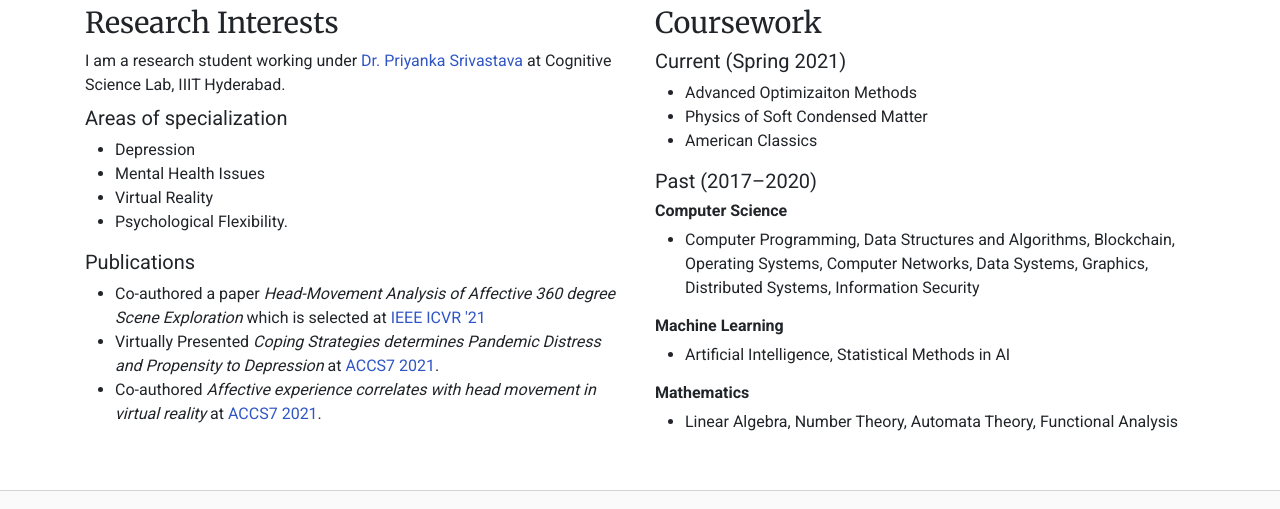
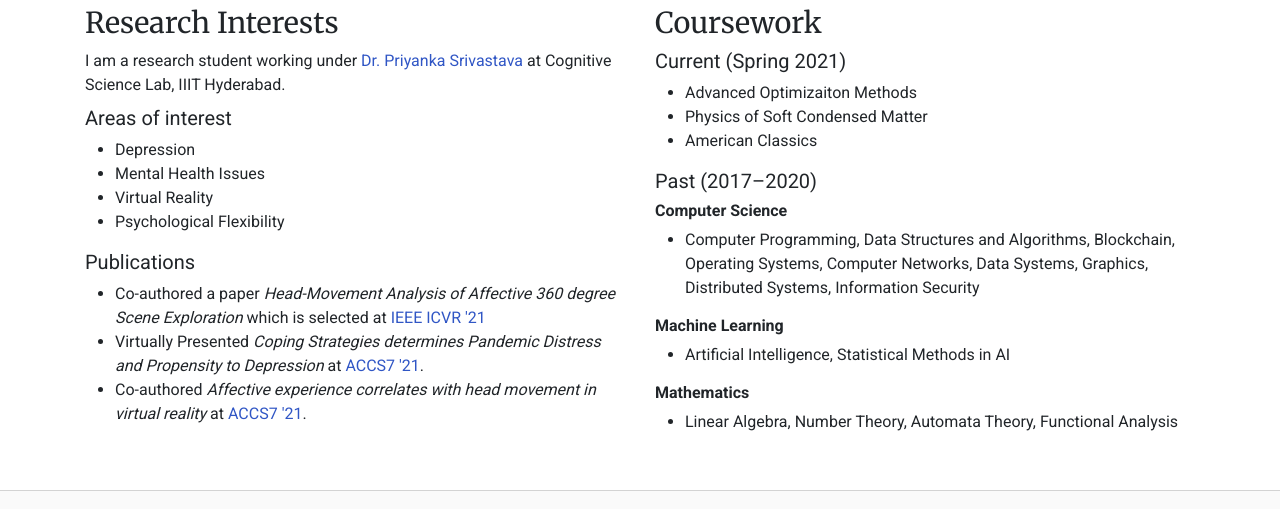
Before and after one commit to rish-singhal/rish-singhal.github.io, a Jekyll site: the page built from pages/index.html, in a window 1280 px wide. Shown: the part 879-1388 px from the top of the page. Built offline with Jekyll 4.4.1, drawn with Linux system fonts in a browser that asks for light colours; nearby versions of some CDN libraries.

```diff
--- a/pages/index.html
+++ b/pages/index.html
@@ -54,7 +54,7 @@ My only want is to explore more and gain new life experiences while living in th
         I am a research student working under <a href="https://sites.google.com/view/ps-pacgroup"> Dr. Priyanka Srivastava</a>
         at Cognitive Science Lab, IIIT Hyderabad.
       </p>
-        <h5>Areas of specialization</h5>
+        <h5>Areas of interest</h5>
         <ul>
           <li>
             Depression
@@ -64,8 +64,7 @@ My only want is to explore more and gain new life experiences while living in th
           <li>
             Virtual Reality
           </li>
-          <li>Psychological
-        Flexibility.
+          <li>Psychological Flexibility
       </li>
     </ul>
 
@@ -74,9 +73,9 @@ My only want is to explore more and gain new life experiences while living in th
       <li>
         Co-authored a paper <em>Head-Movement Analysis of Affective 360 degree Scene Exploration</em> which is selected at <a href="http://www.icvr.org">IEEE ICVR '21</a>
       </li>
-      <li> Virtually Presented <em> Coping Strategies determines Pandemic Distress and Propensity to Depression</em> at <a href="https://sites.google.com/view/accs7">ACCS7 2021</a>.
+      <li> Virtually Presented <em> Coping Strategies determines Pandemic Distress and Propensity to Depression</em> at <a href="https://sites.google.com/view/accs7">ACCS7 '21</a>.
       </li>
-       <li>   Co-authored <em> Affective experience correlates with head movement in virtual reality</em> at <a href="https://sites.google.com/view/accs7">ACCS7 2021</a>.
+       <li> Co-authored <em> Affective experience correlates with head movement in virtual reality</em> at <a href="https://sites.google.com/view/accs7">ACCS7 '21</a>.
        </li>
     </ul>
 
```
Also changed, not shown: _projects/to-do-app.md (+2 -4 lines). Lines whose indentation alone changed are shown as unchanged.
